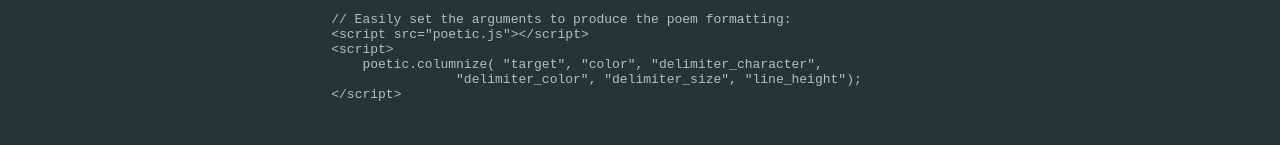
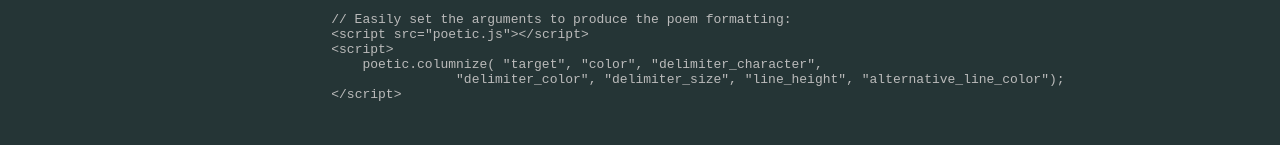
Before and after one commit to hakim-d/poetic, a plain HTML site: page index.html in a window 1280 px wide. Shown: the part 493-638 px from the top of the page. Drawn offline with nearby package versions, Linux system fonts and the light colour scheme; a small style sheet from the web is missing.

Commit message:
Update index.html

```diff
--- a/index.html
+++ b/index.html
@@ -86,7 +86,7 @@
     &lt;script src="poetic.js"&gt;&lt;/script&gt;
     &lt;script&gt;
         poetic.columnize( "target", "color", "delimiter_character",
-                    "delimiter_color", "delimiter_size", "line_height");
+                    "delimiter_color", "delimiter_size", "line_height", "alternative_line_color");
     &lt;/script&gt;
 
 </code></pre>
```
